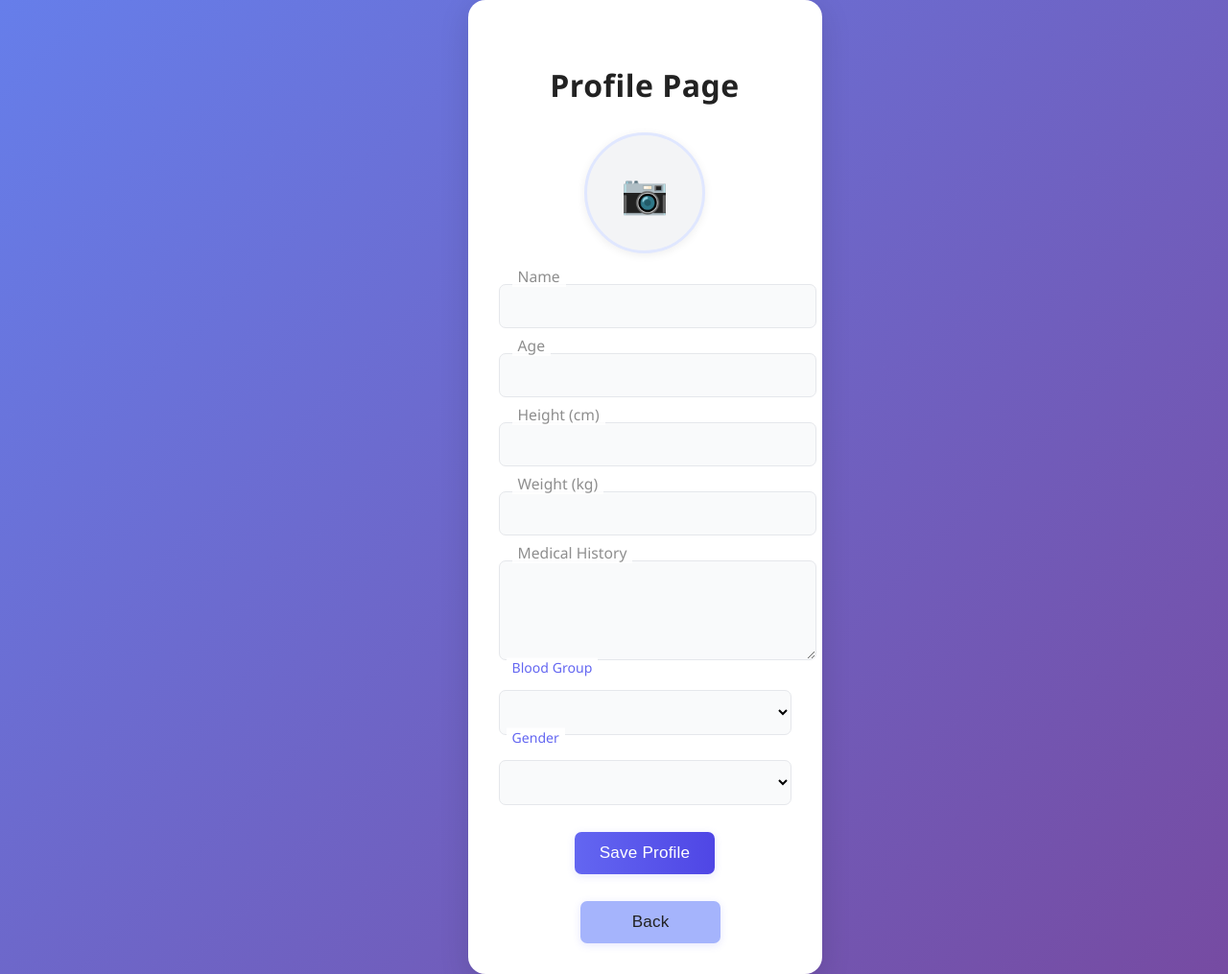
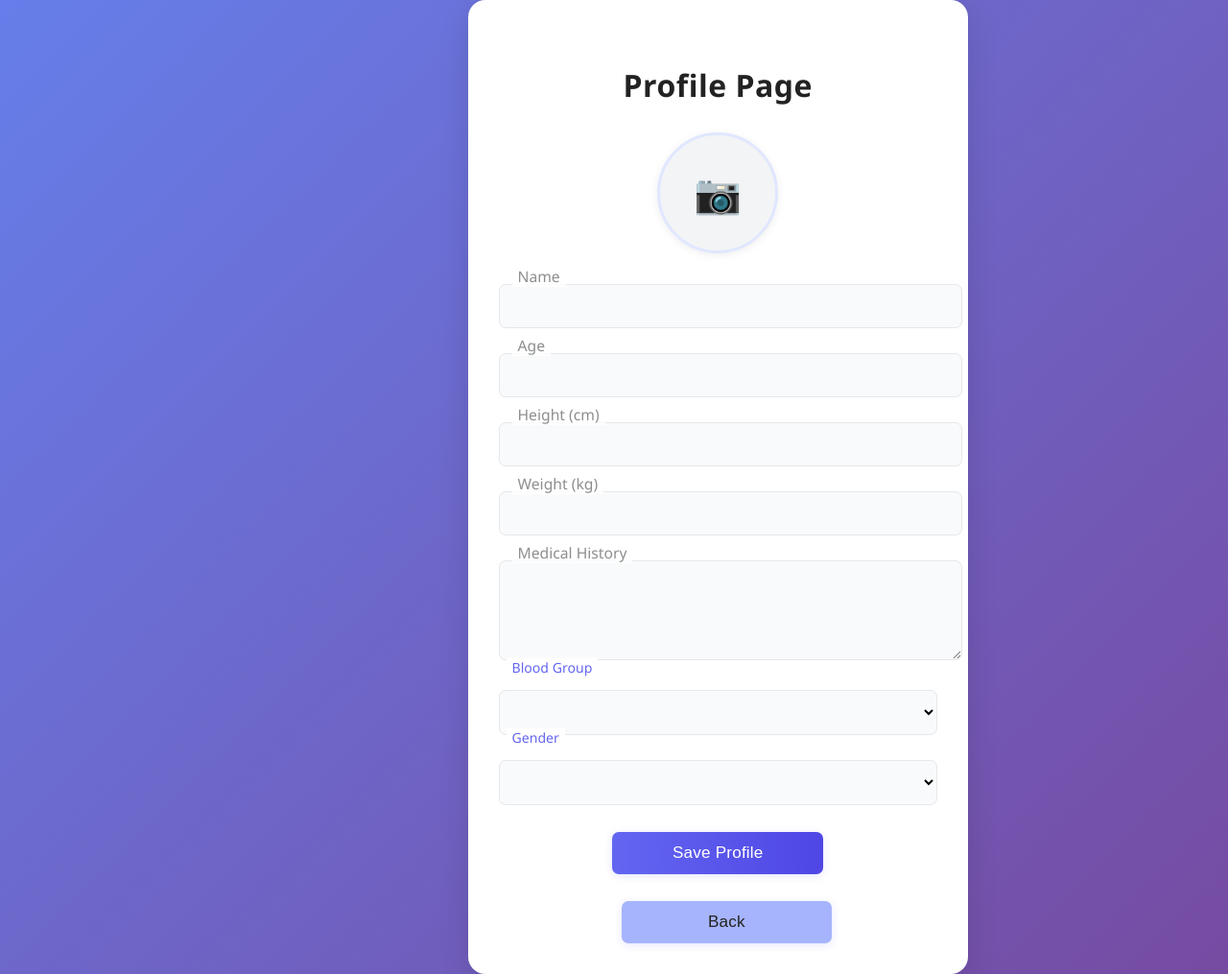
Before and after one commit to Kausty005/ERROR-404-NOT-FOUND, a PHP site: page /profile.php in a window 1280 px wide. Shown: the whole page at 96% size. Run offline with PHP 8.4, Linux system fonts and the light colour scheme; the visitor is signed in with stand-in values (Sample User, id 1); data that the repository does not hold is empty.

Commit message:
PROFILE BUG

```diff
--- a/profile.php
+++ b/profile.php
@@ -65,8 +65,8 @@ body {
     padding: 40px 32px 32px 32px;
     border-radius: 18px;
     box-shadow: 0 8px 32px rgba(0, 0, 0, 0.12);
-    width: 100%;
-    max-width: 420px;
+    width: 150%;
+    max-width: 920px;
     text-align: center;
     animation: boxReveal 0.8s cubic-bezier(.4,0,.2,1) forwards;
     opacity: 0;
```
Also changed, not shown: asep_web.sql (line endings or trailing spaces).
